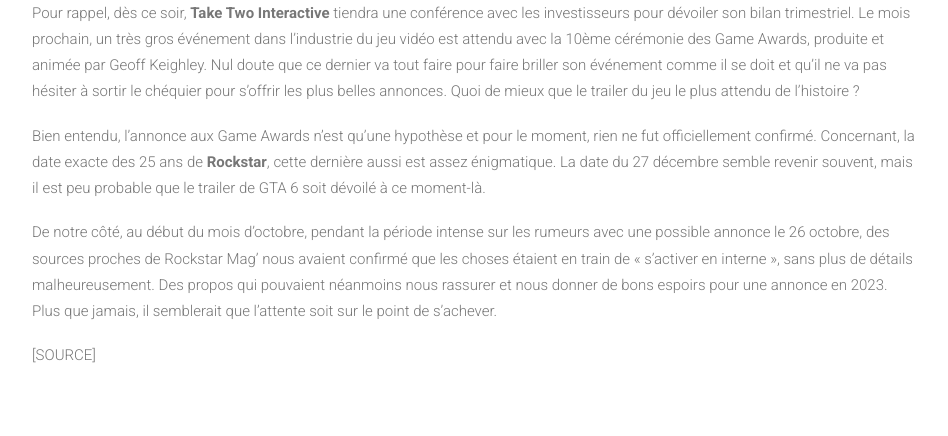
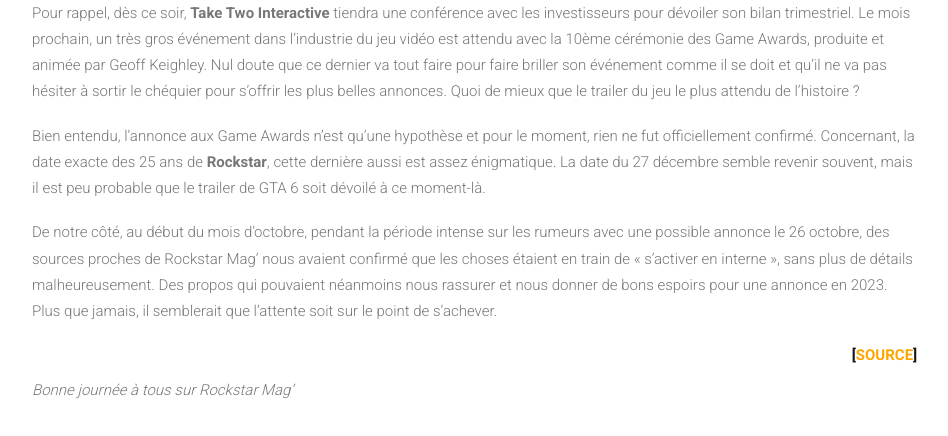
Before and after one commit to vivienLqy/introduction_git, a plain HTML site: page index.html in a window 1280 px wide. Shown: the part 1834-2270 px from the top of the page, without its empty margins (166-1114 px from the left). Drawn offline with Linux system fonts and the light colour scheme.

Commit message:
gta_fin_d'exo

```diff
--- a/index.html
+++ b/index.html
@@ -6,9 +6,10 @@
     <link rel="stylesheet" href="style.css" class="css">
     <link rel="preconnect" href="https://fonts.googleapis.com">
     <link rel="preconnect" href="https://fonts.gstatic.com" crossorigin>
+    <link rel="shortcut icon" type="image/png" href="img/ujol5i35vxo41.png">
     <link href="https://fonts.googleapis.com/css2?family=Roboto:wght@100;300;400;500;700&display=swap" rel="stylesheet">
     <link rel="stylesheet" href="https://cdnjs.cloudflare.com/ajax/libs/font-awesome/6.4.2/css/all.min.css" integrity="sha512-z3gLpd7yknf1YoNbCzqRKc4qyor8gaKU1qmn+CShxbuBusANI9QpRohGBreCFkKxLhei6S9CQXFEbbKuqLg0DA==" crossorigin="anonymous" referrerpolicy="no-referrer" />
-    <title>Document</title>
+    <title>GTA 6 l’annonce serait pour cette semaine selon Jason Schreier</title>
 </head>
 <body>
     <header>
@@ -24,7 +25,7 @@
                     <li><a href="#">ROCKSTAR MAG'</a></li>
                     <li><a href="#">BOUTIQUE</a></li>
                     <li><a href="#">CONTACT</a></li>
-                    <a href=""><i class="fa-solid fa-magnifying-glass"></i></a>
+                    <li><a href="#"><i class="fa-solid fa-magnifying-glass"></i></a></li>
                 </ul>
             </nav>
         </div>
@@ -46,13 +47,14 @@
                     <p>Rockstar Games, une division de Take-Two Interactive Software Inc. prévoit d’annoncer le prochain jeu Grand Theft Auto très attendu dès cette semaine, selon des personnes au courant de ses projets.</p>
                     <p>La société prévoit ensuite de publier une bande-annonce de Grand Theft Auto VI le mois prochain pour célébrer le 25e anniversaire de Rockstar, ont déclaré ces personnes, qui ont demandé à ne pas être identifiées parce qu’elles n’étaient pas autorisées à s’exprimer publiquement. Un porte-parole de Rockstar n’a pas répondu immédiatement à une demande de commentaire envoyée en dehors des heures de bureau.</p>
                 </blockquote>
-                <iframe width="560" height="315" src="https://www.youtube.com/embed/_PRAMWndc5U?si=LVD4VVlMXWSErpNI" title="YouTube video player" frameborder="0" allow="accelerometer; autoplay; clipboard-write; encrypted-media; gyroscope; picture-in-picture; web-share" allowfullscreen></iframe>
+                <iframe width="560" height="315" src="https://www.youtube.com/embed/_PRAMWndc5U?si=LVD4VVlMXWSErpNI" title="YouTube video player" allow="accelerometer; autoplay; clipboard-write; encrypted-media; gyroscope; picture-in-picture; web-share" allowfullscreen></iframe>
             </div>
             <div class="post_end">
                 <p>Pour rappel, dès ce soir, <b>Take Two Interactive</b> tiendra une conférence avec les investisseurs pour dévoiler son bilan trimestriel. Le mois prochain, un très gros événement dans l’industrie du jeu vidéo est attendu avec la 10ème cérémonie des Game Awards, produite et animée par Geoff Keighley. Nul doute que ce dernier va tout faire pour faire briller son événement comme il se doit et qu’il ne va pas hésiter à sortir le chéquier pour s’offrir les plus belles annonces. Quoi de mieux que le trailer du jeu le plus attendu de l’histoire ?</p>
                 <p>Bien entendu, l’annonce aux Game Awards n’est qu’une hypothèse et pour le moment, rien ne fut officiellement confirmé. Concernant, la date exacte des 25 ans de <b>Rockstar</b>, cette dernière aussi est assez énigmatique. La date du 27 décembre semble revenir souvent, mais il est peu probable que le trailer de GTA 6 soit dévoilé à ce moment-là.</p>
                 <p>De notre côté, au début du mois d’octobre, pendant la période intense sur les rumeurs avec une possible annonce le 26 octobre, des sources proches de Rockstar Mag’ nous avaient confirmé que les choses étaient en train de « s’activer en interne », sans plus de détails malheureusement. Des propos qui pouvaient néanmoins nous rassurer et nous donner de bons espoirs pour une annonce en 2023. Plus que jamais, il semblerait que l’attente soit sur le point de s’achever.</p>
-                <p class="source"><span>[</span>SOURCE<span>]</span></p>
+                <p class="source"><a href="#"><span>[</span>SOURCE<span>]</span></a></p>
+                <p class="ciao">Bonne journée à tous sur Rockstar Mag’</p>
             </div>
         </article>
     </main>
--- a/style.css
+++ b/style.css
@@ -3,6 +3,7 @@
     padding: 0;
     box-sizing: border-box;
     font-family: 'Roboto', sans-serif;
+    /* border: 1px red solid; */
 }
 body{
     height: 400vh;
@@ -75,6 +76,9 @@ article h1{
 .title{
     margin: 0px 0px 30px
 }
+p strong{
+    font-style: italic;
+}
 .source_article{
     color: #777777A6;
     font-weight: 500;
@@ -91,6 +95,9 @@ p{
     font-size: 15px;
     line-height: 26.25px;
     color: #777777;
+}
+span{
+    margin: 0 14px;
 }
 blockquote{
     border-left: 2px solid #FFA500;
@@ -112,3 +119,27 @@ iframe{
     line-height: 26.25px;
     color: #777777;
 }
+.source a{
+    height: 17px;
+    width: 64.39px;
+    justify-content: flex-end;
+    color: #FFA500;
+    font-weight: 600;
+    height: 17px;
+    width: 64.39px;
+    text-decoration: none;
+}
+.source{
+    display: flex;
+    justify-content: flex-end;
+}
+.source span{
+    color: #141618;
+    margin: 0px;
+}
+.ciao{
+    font-style: italic;
+}
+b:hover{
+    color: #FFA500;
+}
```
Also changed, not shown: img/ujol5i35vxo41.png (added).
